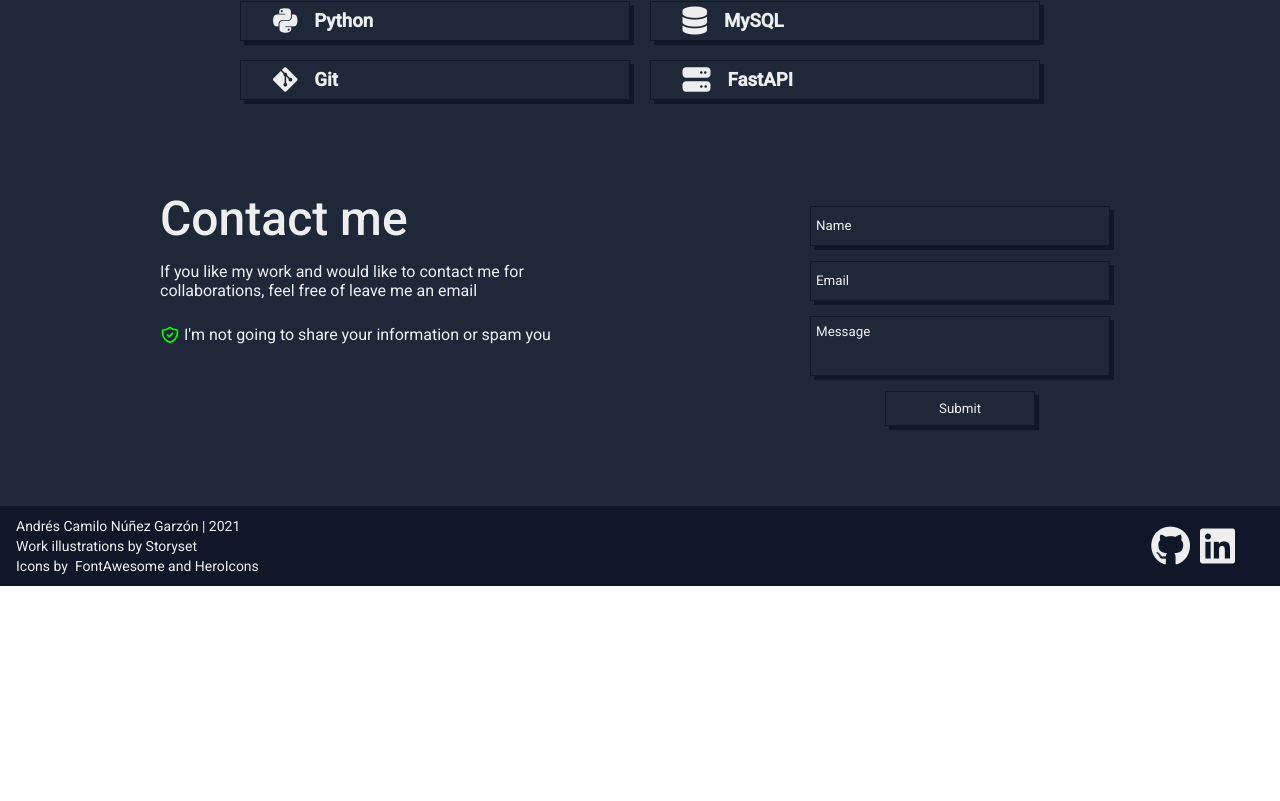
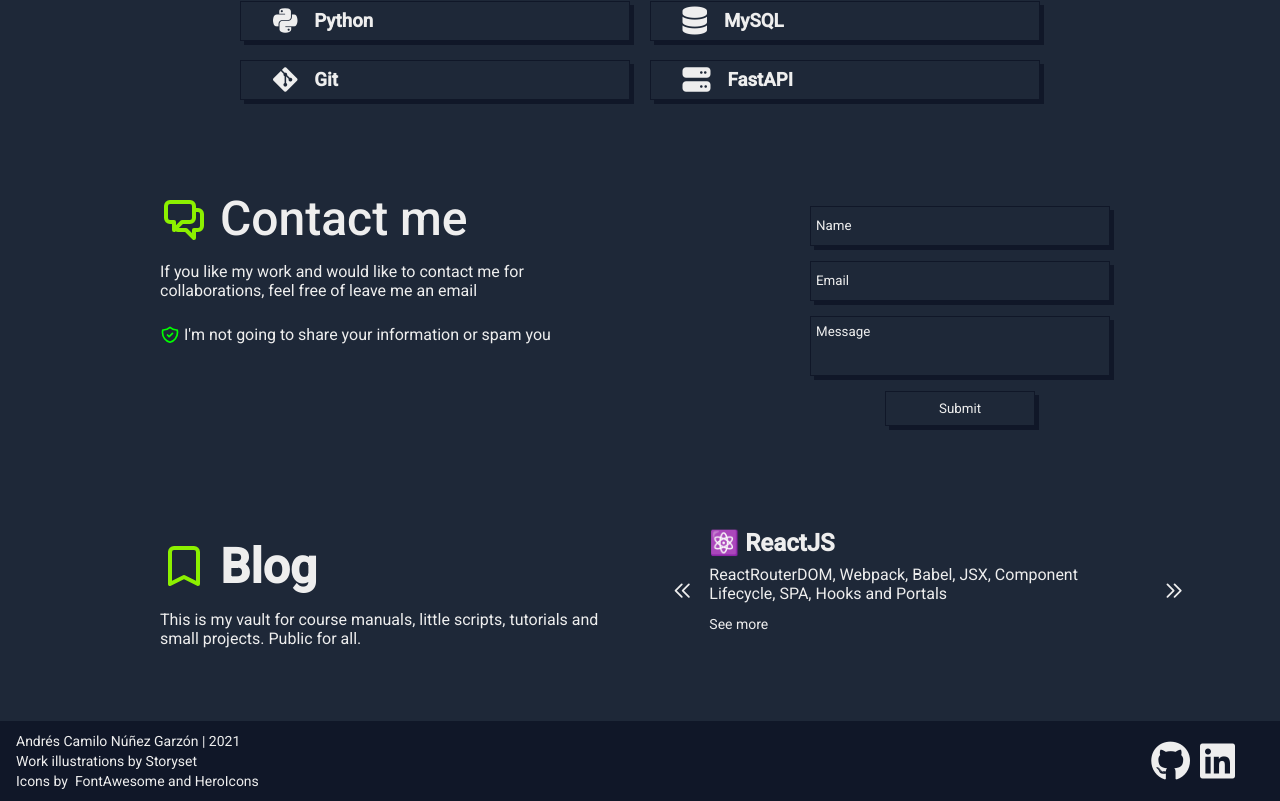
Before and after one commit to AndresNunezG/AndresNunezG.github.io, a React (Create React App) app: page / in a window 1280 px wide. Shown: the part 1854-2655 px from the top of the page. Before the commit the page ends 2440 px from the top, so only its background shows below. Built offline with nearby package versions, Linux system fonts and the light colour scheme.

Commit message:
Blog section complete and feature contact added

```diff
--- a/src/components/Blog.jsx
+++ b/src/components/Blog.jsx
@@ -0,0 +1,49 @@
+import React, { useState } from 'react';
+
+import { blogHeader, blogData } from '../data'
+import { BookmarkIcon, PlusIcon, ChevronDoubleLeftIcon, ChevronDoubleRightIcon } from '@heroicons/react/outline';
+import './styles/Blog.css'
+
+export default function Blog (props) {
+    const dataHeader = blogHeader[props.language];
+    const dataBlogs = blogData[props.language];
+    const [blogSelector, setBlogSelector] = useState(0);
+    const handleClickBlog = (changeBlog) => {
+        if (changeBlog === -1 && blogSelector === 0) {
+            setBlogSelector(dataBlogs.length - 1);
+        } else if (changeBlog === +1 && blogSelector === (dataBlogs.length - 1)) {
+            setBlogSelector(0)
+        } else {
+            setBlogSelector(blogSelector + changeBlog)
+        }
+    };
+    return (
+        <section id="blog">
+            <div className="Blog__left">
+                <div className="Title__container">
+                    <BookmarkIcon className="Icon__blog" />
+                    <h1 className="Blog__title">&nbsp;{dataHeader.title}</h1>
+                </div>
+                <div className="Subtitle__container">
+                    <p>{dataHeader.content}</p>
+                </div>
+            </div>
+            <div className="Blog__right">
+                <button onClick={() => handleClickBlog(-1)} name="leftBlog" type="submit" className="BlogButton">
+                    <ChevronDoubleLeftIcon name="leftBlog" className="BlogInfo__chevron" />
+                </button>
+                <div className="BlogInfo__container">
+                    <h2 className="BlogInfo__title">{dataBlogs[blogSelector].blogTitle}</h2>
+                    <p className="BlogInfo__content">{dataBlogs[blogSelector].blogContent}</p>
+                    <div className="SeeMore__container">
+                        <a href={dataBlogs[blogSelector].link} target="_blank" rel="noreferrer">{dataHeader.seemore}&nbsp;</a>
+                        <PlusIcon className="Icon__seemore"/>
+                    </div>
+                </div>
+                <button onClick={() => handleClickBlog(+1)} name="rightBlog" type="submit" className="BlogButton">
+                    <ChevronDoubleRightIcon name="rightBlog" className="BlogInfo__chevron" />
+                </button>
+            </div>
+        </section>
+    );
+};
--- a/src/components/Contact.jsx
+++ b/src/components/Contact.jsx
@@ -1,23 +1,51 @@
-import React from 'react';
+import React, { useState } from 'react';
 import emailjs from 'emailjs-com'
 
 import { contactData } from '../data';
-import { ShieldCheckIcon } from '@heroicons/react/outline';
+import { ShieldCheckIcon, ChatAlt2Icon } from '@heroicons/react/outline';
 import './styles/Contact.css';
 
 export default function Contact (props) {
     const data = contactData[props.language];
+    const [messageSent, setMessageSent] = useState(false);
+    const [messageFail, setMessageFail] = useState(null);
+    const [name, setName] = useState('');
+    const [email, setEmail] = useState('');
+    const [message, setMessage] = useState('');
     const handleClickEmail = (e) => {
         e.preventDefault();
-        emailjs.sendForm('service_mfzvvr1', 'template_nyrqewl', '#EmailJS', 'user_W2UueZCBcwEXPfVQrHSV0')
-         .then(result => console.log(result.text))
-         .catch(error => console.log(error));
+        if (name && email && message) {
+            setMessageSent(true);
+            emailjs.sendForm('service_mfzvvr1', 'template_nyrqewl', '#EmailJS', 'user_W2UueZCBcwEXPfVQrHSV0')
+             .then(result => {
+                 setMessageFail(false);
+                 console.log(result);
+                })
+             .catch(error => {
+                 console.log(error);
+                 setMessageFail(true);
+             });
+        } else {
+            setMessageFail(true);
+        }
     };
+    const handleChange = (e) => {
+        if (e.target.name === "name") {
+            setName(e.target.value);
+        } else if (e.target.name === "email") {
+            setEmail(e.target.value);
+        } else {
+            setMessage(e.target.value);
+        }
+    }
     return (
         <section id="contact">
             <div className="ContactText__container">
-                <h1 className="ContactText__title">{data.title}</h1>
-                <p className="ContactText__subtitle">{data.subtitle}</p>
+                <div className="ContactTitle__container">
+                    <ChatAlt2Icon className="Icon__contact"/>
+                    <h1 className="ContactText__title">&nbsp;{data.title}</h1>
+                </div>
+                    <p className="ContactText__subtitle">{data.subtitle}</p>
                 <div className="Warning__container">
                     <ShieldCheckIcon className="Icon__warning" />
                     <p className="ContactText__warning">
@@ -32,6 +60,8 @@
                     name="name"
                     type="text"
                     autoComplete="off"
+                    value={name}
+                    onChange={handleChange}
                     placeholder={data.name}>
                     </input>
                     <input
@@ -39,6 +69,8 @@
                     name="email"
                     type="email"
                     autoComplete="off"
+                    value={email}
+                    onChange={handleChange}
                     placeholder={data.email}>
                     </input>
                     <textarea
@@ -47,6 +79,8 @@
                     type="text"
                     autoComplete="off"
                     maxLength="1000"
+                    value={message}
+                    onChange={handleChange}
                     placeholder={data.message}>
                     </textarea>
                     <button
@@ -55,8 +89,9 @@
                      onClick={handleClickEmail}>
                     {data.submit}
                     </button>
+                    <div className="MessageForm__container">{(messageSent === false && messageFail === null) ? null : (messageFail) ? data.messageError : data.messageOk}</div>
                 </form>
             </div>
         </section>
-    )
-}
+    );
+};
--- a/src/components/Navbar.jsx
+++ b/src/components/Navbar.jsx
@@ -29,6 +29,7 @@
                     <a href='#projects'>{data.projects}</a>
                     <a href='#techstack'>{data.techstack}</a>
                     <a href="#contact">{data.contact}</a>
+                    <a href="#blog">{data.blog}</a>
                 </div>
                 <div className="Navbar__right">
                     <button onClick={props.onClickLeng} className="Leng__button" type="button">
@@ -60,6 +61,9 @@
                             <li>
                                 <a href="#contact">{data.contact}</a>
                             </li>
+                            <li>
+                                <a href="#blog">{data.blog}</a>
+                            </li>
                         </ul>
                     </div>
                 </div>
--- a/src/components/Projects.jsx
+++ b/src/components/Projects.jsx
@@ -34,8 +34,8 @@
                             <div className="ProjectItem__content">
                                 <p>{project.subtitle}</p>
                                 <div className="SeeMore__container">
-                                    <a href={project.link}>{dataHeader.seemore}</a>
-                                    <PlusIcon className="Icon__semore" />
+                                    <a href={project.link} target="_blank" rel="noreferrer">{dataHeader.seemore}</a>
+                                    <PlusIcon className="Icon__semore"/>
                                 </div>
                             </div>
                         </div>
--- a/src/components/styles/Blog.css
+++ b/src/components/styles/Blog.css
@@ -0,0 +1,101 @@
+#blog {
+    width: 100%;
+    background-color: var(--main-bg-color);
+    color: var(--main-fg-color);
+    padding-bottom: 4em;
+    display: flex;
+    align-items: center;
+}
+
+.Blog__left {
+    width: 50%;
+    padding: 0 5vh 0 20vh;
+}
+
+.Title__container {
+    display: flex;
+    align-items: center;
+    margin-bottom: 15px;
+}
+
+.Icon__blog {
+    width: 3em;
+    color: var(--hover-color);
+}
+
+.Blog__title {
+    font-size: 3em;
+}
+
+.Blog__right {
+    margin: 0 2em;
+    width: 40%;
+    display: flex;
+}
+
+.BlogButton {
+    border-style: none;
+    margin: 0;
+    padding: 0;
+    background: none;
+    color: var(--main-fg-color);
+    z-index: 100;
+}
+
+.BlogInfo__container {
+    padding: 0 1em;
+    height: 8em;
+    width: 100%;
+}
+
+.BlogInfo__title,
+.BlogInfo__content {
+    margin-bottom: 8px;
+    transition: 200ms ease;
+}
+
+.SeeMore__container {
+    transition: 200ms ease;
+    cursor: pointer;
+}
+
+.Icon__seemore {
+    width: 14px;
+    opacity: 0;
+}
+
+.BlogInfo__chevron {
+    cursor: pointer;
+    z-index: 0;
+    width: 1.6em;
+    transition: 200ms ease;
+}
+
+.BlogInfo__chevron:hover,
+.SeeMore__container:hover {
+    color: var(--hover-color);
+}
+
+.SeeMore__container:hover .Icon__seemore {
+    opacity: 1;
+}
+
+.MessageForm__container {
+    height: 15px;
+}
+
+@media only screen and (max-width: 950px) {
+    #blog {
+        flex-direction: column;
+        padding: 1em 1em 4em 1em;
+    }
+
+    .Blog__left, .Blog__right {
+        width: 100%;
+        padding: 0;
+    }
+
+    .Blog__right {
+        margin-top: 2em;
+    }
+}
--- a/src/components/styles/Contact.css
+++ b/src/components/styles/Contact.css
@@ -5,6 +5,17 @@
     background: var(--main-bg-color);
     color: var(--main-fg-color);
     padding-bottom: 4em;
+}
+
+.ContactTitle__container {
+    display: flex;
+    align-items: center;
+    margin-bottom: 15px;
+}
+
+.Icon__contact {
+    width: 3em;
+    color: var(--hover-color);
 }
 
 .ContactText__container {
@@ -26,7 +37,6 @@
 .ContactText__title {
     font-weight: 500;
     font-size: 3em;
-    margin-bottom: 15px;
 }
 
 .ContactText__subtitle{
@@ -79,6 +89,7 @@
     box-shadow: 4px 4px 0px 0px var(--submain-bg-color);
     width: 150px;
     transition: 200ms ease;
+    margin-bottom: 8px;
 }
 
 .SubmitButton:hover {
--- a/src/data.js
+++ b/src/data.js
@@ -4,12 +4,14 @@
         projects: "Projects",
         techstack: "Techstack",
         contact: "Contact",
+        blog: "Blog",
     },
     {
         about: "Acerca de",
         projects: "Projectos",
         techstack: "Tecnologías",
         contact: "Contacto",
+        blog: "Blog",
     },
 ];
 
@@ -140,7 +142,7 @@
         message: "Message",
         submit: "Submit",
         messageError: "Whoops, make sure all the fileds are complete",
-        messageSent: "Thanks! I'll answer you soon",
+        messageOk: "Thanks! I'll answer you soon",
     },
     {
         title: "Contacto",
@@ -151,8 +153,68 @@
         message: "Mensaje",
         submit: "Enviar",
         messageError: "Ops! Asegúrate de completar todos los campos",
-        messageSent: "Gracias por tu mensaje, responderé en breve"
+        messageOk: "Gracias por tu mensaje, responderé en breve"
     },
+];
+
+export const blogHeader = [
+    {
+        title: "Blog",
+        content: "This is my vault for course manuals, little scripts, tutorials and small projects. Public for all.",
+        seemore: "See more",
+    },
+    {
+        title: "Blog",
+        content: "En este espacio guardo mis anotaciones de cursos, también proyectos pequeños y scripts.",
+        seemore: "Ver más",
+    },
+];
+
+export const blogData = [
+    [
+        {
+            blogTitle: "⚛️ ReactJS",
+            blogContent: "ReactRouterDOM, Webpack, Babel, JSX, Component Lifecycle, SPA, Hooks and Portals",
+            link: "https://github.com/AndresNunezG/The-A-Blog/tree/main/handbook/React",
+        },
+        {
+            blogTitle: "🐍 OOP Python and Algorithms",
+            blogContent: "Object Oriented Programming in Python, search and sort algorithms",
+            link: "https://github.com/AndresNunezG/The-A-Blog/tree/main/handbook/PythonAlgoritmosPOO",
+        },
+        {
+            blogTitle: "⏳ Asynchronous Javascript",
+            blogContent: "Callbacks, Promises and Asyn Await",
+            link: "https://github.com/AndresNunezG/The-A-Blog/tree/main/handbook/JavascriptAsincronismo",
+        },
+        {
+            blogTitle: "📟 Terminal - Command Line",
+            blogContent: "File management, pipelines, file search, network utilities and others",
+            link: "https://github.com/AndresNunezG/The-A-Blog/tree/main/handbook/Terminal",
+        },
+    ],
+    [
+        {
+            blogTitle: "⚛️ ReactJS",
+            blogContent: "ReactRouterDOM, Webpack, Babel, JSX, Ciclo de vida de los componentes, SPA, Hooks y Portales",
+            link: "https://github.com/AndresNunezG/The-A-Blog/tree/main/handbook/React",
+        },
+        {
+            blogTitle: "🐍 Python POO y algoritmos",
+            blogContent: "Python orientado a objetos, algoritmos de búsqueda y ordenamiento",
+            link: "https://github.com/AndresNunezG/The-A-Blog/tree/main/handbook/PythonAlgoritmosPOO",
+        },
+        {
+            blogTitle: "⏳ Javascript Asíncrono",
+            blogContent: "Callbacks, Promesas y Async Await",
+            link: "https://github.com/AndresNunezG/The-A-Blog/tree/main/handbook/JavascriptAsincronismo",
+        },
+        {
+            blogTitle: "📟 Terminal - Línea de comandos",
+            blogContent: "Manipulación de archivos, pipelines, búsqueda de archivos, utilidades de red, entre otros",
+            link: "https://github.com/AndresNunezG/The-A-Blog/tree/main/handbook/Terminal",
+        },
+    ],
 ];
 
 export const footerData = [
--- a/src/pages/Home.jsx
+++ b/src/pages/Home.jsx
@@ -6,6 +6,7 @@
 import Projects from '../components/Projects';
 import Techstack from '../components/Techstack';
 import Contact from '../components/Contact';
+import Blog from '../components/Blog';
 import Footer from '../components/Footer';
 
 export default function Home () {
@@ -26,6 +27,7 @@
             <Projects language={language} />
             <Techstack language={language} />
             <Contact language={language} />
+            <Blog language={language} />
             <Footer language={language} />
         </main>
     )
```
